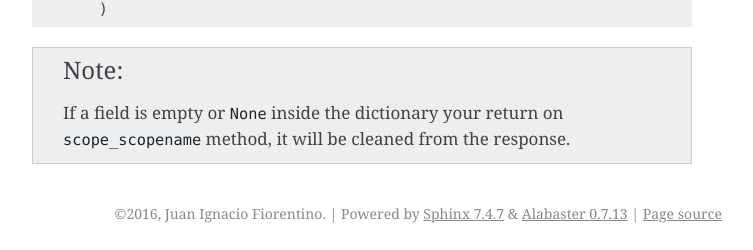
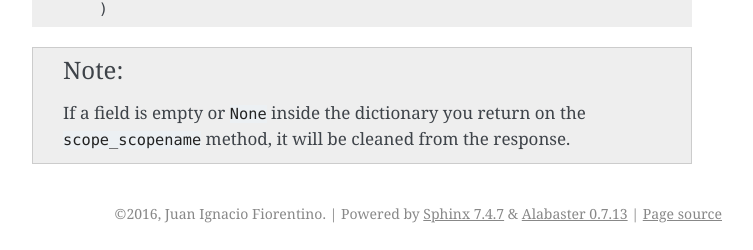
Before and after one commit to juanifioren/django-oidc-provider, a Sphinx documentation site: the page built from docs/sections/scopesclaims.rst, in a window 1280 px wide and 900 px high, scrolled down 1866 px. Shown: the part 647-897 px from the top of the window, without its empty margins (388-1141 px from the left). Built offline with Sphinx 7.4.7, drawn with Linux system fonts in a browser that asks for light colours.

Commit message:
Fix typo in docs.

```diff
--- a/docs/sections/scopesclaims.rst
+++ b/docs/sections/scopesclaims.rst
@@ -109,4 +109,4 @@ Inside your oidc_provider_settings.py file add the following class::
         )
 
 .. note::
-    If a field is empty or ``None`` inside the dictionary your return on ``scope_scopename`` method, it will be cleaned from the response.
+    If a field is empty or ``None`` inside the dictionary you return on the ``scope_scopename`` method, it will be cleaned from the response.
```
